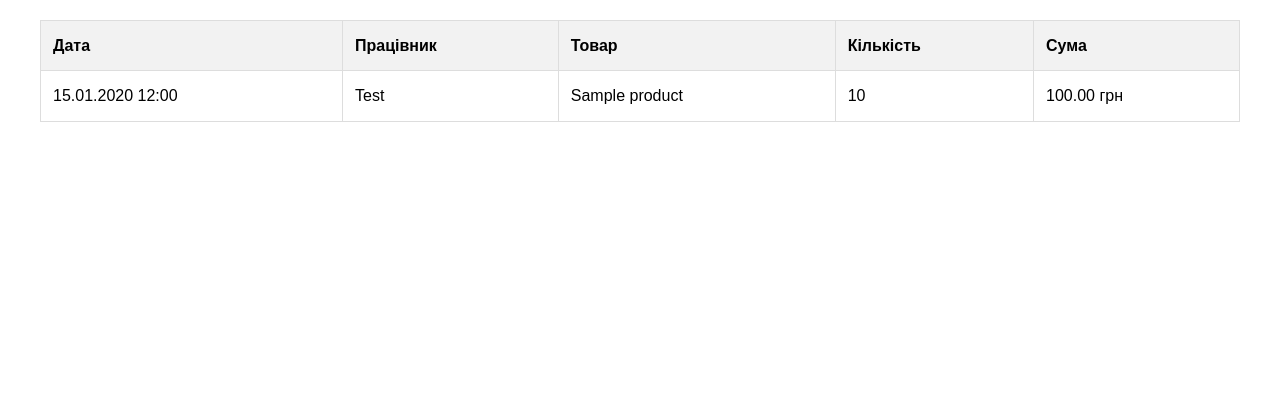
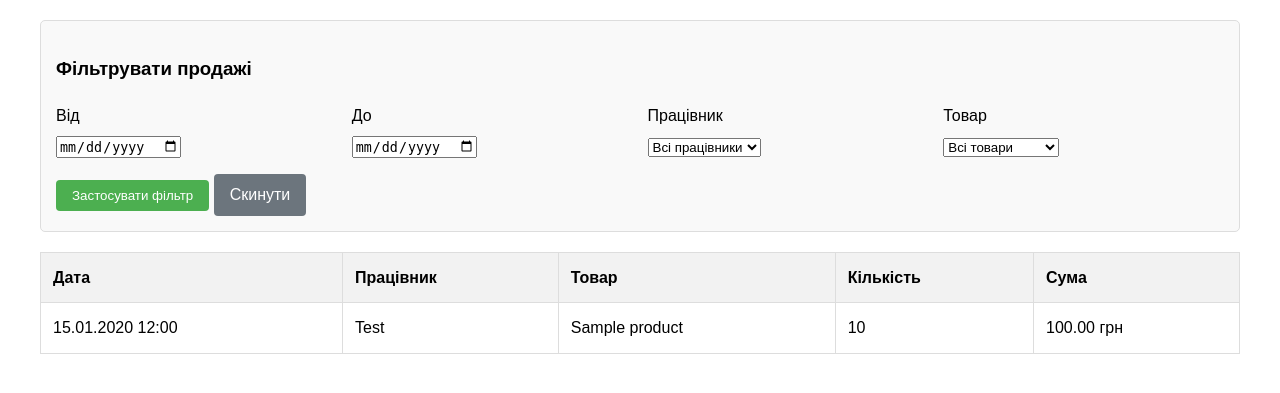
Before and after one commit to Gorob4ikLoL/VerskaSigma, a Django app: page /sales/ in a window 1280 px wide. Shown: the part 160-553 px from the top of the page. Run offline with Django 5.2, Linux system fonts and the light colour scheme; data comes from the database, SQL or seed files in the repository; tables that the repository leaves empty hold one stand-in row (values such as "Sample post").

Commit message:
Build Sales Entry & Management UI

```diff
--- a/sales_app/forms.py
+++ b/sales_app/forms.py
@@ -8,3 +8,9 @@ class SaleForm(forms.ModelForm):
         widgets = {
             'date': forms.DateTimeInput(attrs={'type': 'datetime-local'})
         }
+
+class SalesFilterForm(forms.Form):
+    start_date = forms.DateField(required=False, widget=forms.DateInput(attrs={'type': 'date'}), label="Від")
+    end_date = forms.DateField(required=False, widget=forms.DateInput(attrs={'type': 'date'}), label="До")
+    employee = forms.ModelChoiceField(queryset=Employee.objects.all(), required=False, empty_label="Всі працівники")
+    product = forms.ModelChoiceField(queryset=Product.objects.all(), required=False, empty_label="Всі товари")
--- a/sales_app/templates/sales_app/sales_list.html
+++ b/sales_app/templates/sales_app/sales_list.html
@@ -6,6 +6,34 @@
 <div class="header">
     <h1>Продажі</h1>
     <a href="{% url 'add_sale' %}" class="btn">Додати продаж</a>
+</div>
+
+<div style="background-color: #f9f9f9; padding: 15px; margin-bottom: 20px; border-radius: 5px; border: 1px solid #ddd;">
+    <h3>Фільтрувати продажі</h3>
+    <form method="get">
+        <div style="display: flex; flex-wrap: wrap; gap: 15px;">
+            <div style="flex: 1; min-width: 200px;">
+                <label style="display: block; margin-bottom: 5px;">{{ filter_form.start_date.label }}</label>
+                {{ filter_form.start_date }}
+            </div>
+            <div style="flex: 1; min-width: 200px;">
+                <label style="display: block; margin-bottom: 5px;">{{ filter_form.end_date.label }}</label>
+                {{ filter_form.end_date }}
+            </div>
+            <div style="flex: 1; min-width: 200px;">
+                <label style="display: block; margin-bottom: 5px;">Працівник</label>
+                {{ filter_form.employee }}
+            </div>
+            <div style="flex: 1; min-width: 200px;">
+                <label style="display: block; margin-bottom: 5px;">Товар</label>
+                {{ filter_form.product }}
+            </div>
+        </div>
+        <div style="margin-top: 15px;">
+            <button type="submit" class="btn">Застосувати фільтр</button>
+            <a href="{% url 'sales_list' %}" class="btn" style="background-color: #6c757d;">Скинути</a>
+        </div>
+    </form>
 </div>
 
 <table>
--- a/sales_app/views.py
+++ b/sales_app/views.py
@@ -4,7 +4,7 @@ from django.db.models import Sum, Count
 from django.utils import timezone
 from datetime import timedelta
 from .models import Employee, Product, Sale, SalesPlan
-from .forms import SaleForm
+from .forms import SaleForm, SalesFilterForm
 
 
 def home(request):
@@ -35,11 +35,29 @@ def product_list(request):
     products = Product.objects.all()
     return render(request, 'sales_app/product_list.html', {'products': products})
 
-
 def sales_list(request):
     sales = Sale.objects.all().order_by('-date')
-    return render(request, 'sales_app/sales_list.html', {'sales': sales})
 
+    filter_form = SalesFilterForm(request.GET)
+
+    if filter_form.is_valid():
+        start_date = filter_form.cleaned_data.get('start_date')
+        end_date = filter_form.cleaned_data.get('end_date')
+        employee = filter_form.cleaned_data.get('employee')
+        product = filter_form.cleaned_data.get('product')
+
+        if start_date:
+            sales = sales.filter(date__date__gte=start_date)
+        if end_date:
+            sales = sales.filter(date__date__lte=end_date)
+
+        if employee:
+            sales = sales.filter(employee=employee)
+
+        if product:
+            sales = sales.filter(product=product)
+
+    return render(request, 'sales_app/sales_list.html', {'sales': sales, 'filter_form': filter_form})
 
 def add_sale(request):
     if request.method == 'POST':
```
